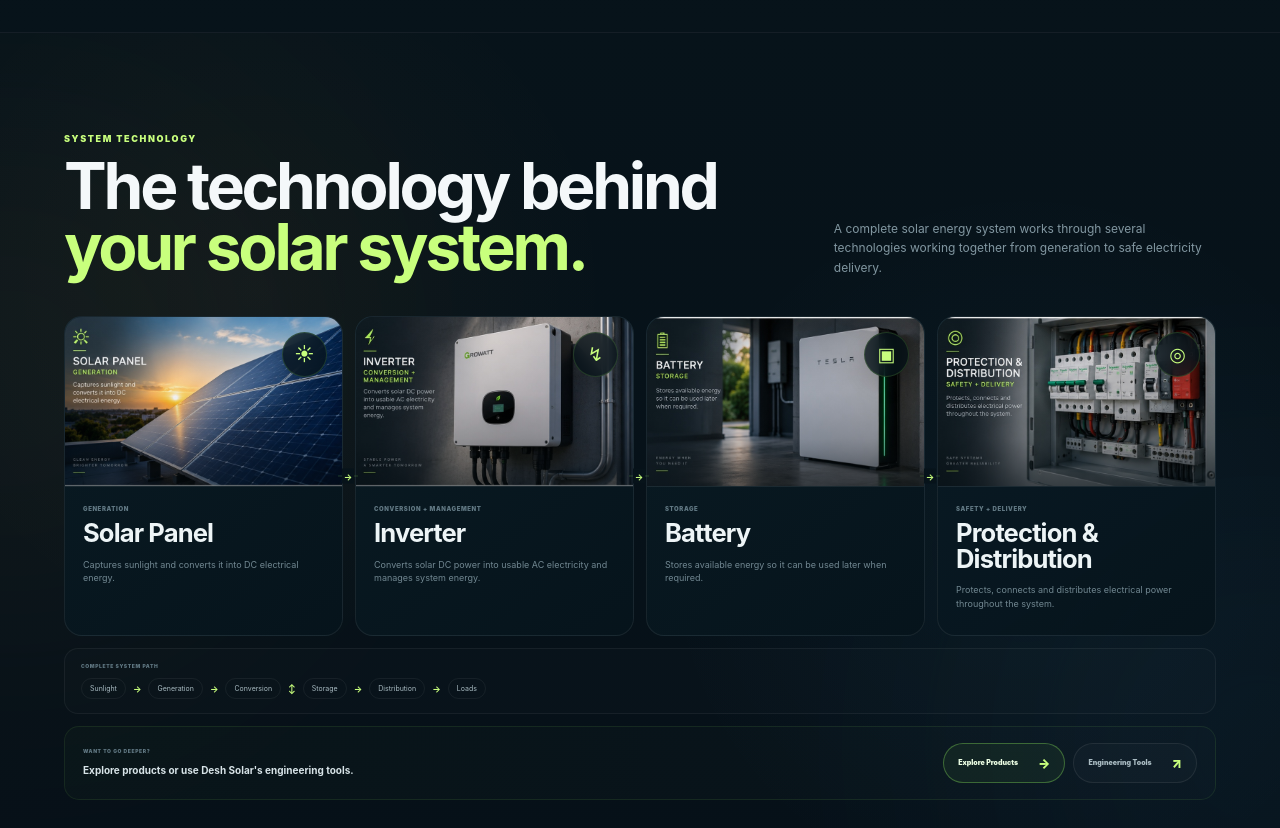
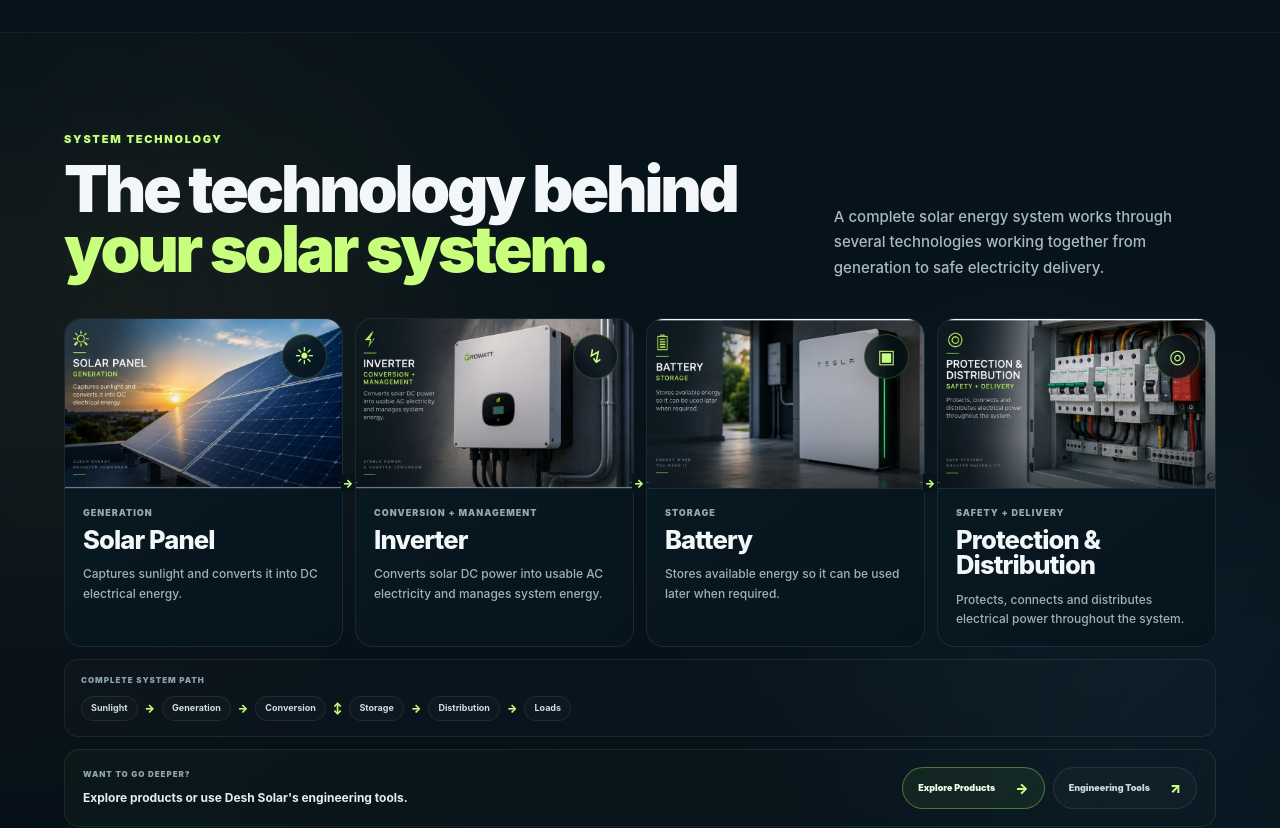
Before and after one commit to Sabrina-Sumona/Desh-solar-website-upgradation, a Next.js app: page / in a window 1280 px wide. Shown: the part 10520-11348 px from the top of the page. Built offline with nearby package versions, Linux system fonts and the light colour scheme.

Commit message:
style: improve technology stack readability

```diff
--- a/src/components/home/TechnologyStack.tsx
+++ b/src/components/home/TechnologyStack.tsx
@@ -26,7 +26,8 @@ const TECHNOLOGY_ITEMS: TechnologyItem[] = [
   {
     title: "Inverter",
     icon: "↯",
-    role: "Conversion + Management",
+    role:
+      "Conversion + Management",
     description:
       "Converts solar DC power into usable AC electricity and manages system energy.",
     image:
@@ -69,7 +70,6 @@ export default function TechnologyStack() {
       id="technology-stack"
     >
       <div className="technologyStackGlow technologyStackGlowOne" />
-
       <div className="technologyStackGlow technologyStackGlowTwo" />
 
       <div className="technologyStackInner">
@@ -133,9 +133,10 @@ export default function TechnologyStack() {
 
                     <div className="technologyCardMediaOverlay" />
 
-                    {/* TECHNOLOGY ICON */}
-
-                    <span className="technologyIcon">
+                    <span
+                      className="technologyIcon"
+                      aria-hidden="true"
+                    >
                       {item.icon}
                     </span>
                   </div>
@@ -162,7 +163,10 @@ export default function TechnologyStack() {
                 {index <
                   TECHNOLOGY_ITEMS.length -
                     1 && (
-                  <div className="technologyConnector">
+                  <div
+                    className="technologyConnector"
+                    aria-hidden="true"
+                  >
                     <span />
 
                     <b>
@@ -255,7 +259,7 @@ export default function TechnologyStack() {
             >
               Explore Products
 
-              <span>
+              <span aria-hidden="true">
                 →
               </span>
             </Link>
@@ -266,7 +270,7 @@ export default function TechnologyStack() {
             >
               Engineering Tools
 
-              <span>
+              <span aria-hidden="true">
                 ↗
               </span>
             </Link>
--- a/src/styles/home-technology-stack.css
+++ b/src/styles/home-technology-stack.css
@@ -8,7 +8,8 @@
   overflow: hidden;
 
   padding:
-    100px 5vw 95px;
+    100px 5vw
+    95px;
 
   border-bottom:
     1px solid
@@ -41,9 +42,13 @@
   z-index: 2;
 
   width:
-    min(1500px, 100%);
+    min(
+      1500px,
+      100%
+    );
 
-  margin: 0 auto;
+  margin:
+    0 auto;
 }
 
 /* =========================================================
@@ -106,18 +111,28 @@
   color:
     var(--green-2);
 
-  font-size: 9px;
+  font-size: 11px;
+
   font-weight: 900;
 
+  line-height: 1.2;
+
   letter-spacing:
-    0.18em;
+    0.16em;
 
   text-transform:
     uppercase;
+
+  text-shadow:
+    0 0 10px
+    rgba(145, 239, 91, 0.15);
 }
 
 .technologyStackHeader h2 {
   margin: 0;
+
+  color:
+    #f3f7f9;
 
   font-size:
     clamp(
@@ -125,6 +140,8 @@
       5vw,
       76px
     );
+
+  font-weight: 900;
 
   line-height: 0.95;
 
@@ -135,21 +152,27 @@
 .technologyStackHeader h2 span {
   color:
     var(--green-2);
+
+  text-shadow:
+    0 0 22px
+    rgba(145, 239, 91, 0.05);
 }
 
 .technologyStackHeaderCopy {
-  max-width: 440px;
+  max-width: 460px;
 }
 
 .technologyStackHeaderCopy p {
   margin: 0;
 
   color:
-    #8297a1;
+    #a7bac3;
 
-  font-size: 12px;
+  font-size: 15px;
 
-  line-height: 1.65;
+  font-weight: 500;
+
+  line-height: 1.7;
 }
 
 /* =========================================================
@@ -189,7 +212,7 @@
 
   border:
     1px solid
-    rgba(255, 255, 255, 0.07);
+    rgba(255, 255, 255, 0.08);
 
   border-radius: 18px;
 
@@ -200,10 +223,15 @@
       rgba(6, 20, 28, 0.98)
     );
 
+  box-shadow:
+    inset 0 1px 0
+    rgba(255, 255, 255, 0.018);
+
   transition:
     transform 0.25s ease,
     border-color 0.25s ease,
-    background 0.25s ease;
+    background 0.25s ease,
+    box-shadow 0.25s ease;
 }
 
 .technologyCard:hover {
@@ -211,7 +239,7 @@
     translateY(-4px);
 
   border-color:
-    rgba(145, 239, 91, 0.24);
+    rgba(145, 239, 91, 0.26);
 
   background:
     linear-gradient(
@@ -219,6 +247,12 @@
       rgba(12, 32, 40, 0.98),
       rgba(6, 21, 28, 0.99)
     );
+
+  box-shadow:
+    0 16px 34px
+    rgba(0, 0, 0, 0.17),
+    0 0 18px
+    rgba(145, 239, 91, 0.025);
 }
 
 /* =========================================================
@@ -231,13 +265,14 @@
   height: 170px;
 
   margin:
-    -18px -18px 18px;
+    -18px -18px
+    18px;
 
   overflow: hidden;
 
   border-bottom:
     1px solid
-    rgba(255, 255, 255, 0.06);
+    rgba(255, 255, 255, 0.07);
 
   background:
     rgba(255, 255, 255, 0.02);
@@ -248,21 +283,27 @@
 
   object-position: center;
 
+  filter:
+    brightness(1.03)
+    contrast(1.02);
+
   transition:
-    transform 0.45s ease;
+    transform 0.45s ease,
+    filter 0.45s ease;
 }
 
 .technologyCard:hover
 .technologyCardImage {
   transform:
     scale(1.035);
+
+  filter:
+    brightness(1.07)
+    contrast(1.03);
 }
 
 /* =========================================================
    IMAGE OVERLAY
-
-   Lighter at top so the text
-   already inside the image remains visible.
    ========================================================= */
 
 .technologyCardMediaOverlay {
@@ -273,13 +314,13 @@
   background:
     linear-gradient(
       180deg,
-      rgba(4, 13, 18, 0.01)
+      rgba(4, 13, 18, 0.005)
         0%,
-      rgba(4, 13, 18, 0.03)
-        45%,
-      rgba(4, 13, 18, 0.18)
-        72%,
-      rgba(4, 13, 18, 0.55)
+      rgba(4, 13, 18, 0.02)
+        42%,
+      rgba(4, 13, 18, 0.13)
+        70%,
+      rgba(4, 13, 18, 0.47)
         100%
     );
 
@@ -288,9 +329,6 @@
 
 /* =========================================================
    TECHNOLOGY ICON
-
-   Number badges removed.
-   Only one icon remains.
    ========================================================= */
 
 .technologyIcon {
@@ -310,7 +348,7 @@
 
   border:
     1px solid
-    rgba(145, 239, 91, 0.16);
+    rgba(145, 239, 91, 0.22);
 
   border-radius: 50%;
 
@@ -318,7 +356,7 @@
     var(--green-2);
 
   background:
-    rgba(5, 16, 23, 0.76);
+    rgba(5, 16, 23, 0.82);
 
   backdrop-filter:
     blur(8px);
@@ -330,7 +368,9 @@
 
   box-shadow:
     0 8px 22px
-    rgba(0, 0, 0, 0.15);
+    rgba(0, 0, 0, 0.15),
+    0 0 14px
+    rgba(145, 239, 91, 0.04);
 }
 
 /* =========================================================
@@ -349,14 +389,16 @@
   margin-bottom: 8px;
 
   color:
-    #617883;
+    #92a8b2;
 
-  font-size: 6px;
+  font-size: 9px;
 
   font-weight: 900;
 
+  line-height: 1.3;
+
   letter-spacing:
-    0.1em;
+    0.11em;
 
   text-transform:
     uppercase;
@@ -366,7 +408,7 @@
   margin: 0;
 
   color:
-    #edf4f6;
+    #f2f7f9;
 
   font-size:
     clamp(
@@ -374,6 +416,8 @@
       2vw,
       30px
     );
+
+  font-weight: 850;
 
   line-height: 1;
 
@@ -386,11 +430,13 @@
     12px 0 0;
 
   color:
-    #718791;
+    #9eb2bb;
 
-  font-size: 9px;
+  font-size: 12px;
 
-  line-height: 1.55;
+  font-weight: 500;
+
+  line-height: 1.6;
 }
 
 /* =========================================================
@@ -426,7 +472,11 @@
   height: 1px;
 
   background:
-    rgba(145, 239, 91, 0.2);
+    rgba(145, 239, 91, 0.28);
+
+  box-shadow:
+    0 0 7px
+    rgba(145, 239, 91, 0.08);
 }
 
 .technologyConnector b {
@@ -440,7 +490,9 @@
   background:
     #07131a;
 
-  font-size: 9px;
+  font-size: 11px;
+
+  font-weight: 900;
 }
 
 /* =========================================================
@@ -451,32 +503,37 @@
   margin-top: 12px;
 
   padding:
-    14px 16px;
+    15px 16px;
 
   border:
     1px solid
-    rgba(255, 255, 255, 0.055);
+    rgba(255, 255, 255, 0.07);
 
   border-radius: 14px;
 
   background:
-    rgba(255, 255, 255, 0.012);
+    rgba(255, 255, 255, 0.014);
 }
 
 .technologySystemPath > small {
   display: block;
 
-  margin-bottom: 9px;
+  margin-bottom: 10px;
 
   color:
-    #5f7681;
+    #8ca2ac;
 
-  font-size: 5px;
+  font-size: 8px;
 
   font-weight: 900;
 
+  line-height: 1.3;
+
   letter-spacing:
     0.12em;
+
+  text-transform:
+    uppercase;
 }
 
 .technologySystemPath > div {
@@ -491,25 +548,38 @@
 
 .technologySystemPath span {
   padding:
-    5px 8px;
+    6px 9px;
 
   border:
     1px solid
-    rgba(255, 255, 255, 0.055);
+    rgba(255, 255, 255, 0.075);
 
   border-radius: 999px;
 
   color:
-    #a9bbc2;
+    #d0dde2;
 
-  font-size: 7px;
+  background:
+    rgba(255, 255, 255, 0.018);
+
+  font-size: 9px;
+
+  font-weight: 700;
+
+  line-height: 1.2;
 }
 
 .technologySystemPath b {
   color:
     var(--green-2);
 
-  font-size: 9px;
+  font-size: 11px;
+
+  font-weight: 900;
+
+  text-shadow:
+    0 0 8px
+    rgba(145, 239, 91, 0.12);
 }
 
 /* =========================================================
@@ -529,45 +599,52 @@
   margin-top: 12px;
 
   padding:
-    16px 18px;
+    17px 18px;
 
   border:
     1px solid
-    rgba(145, 239, 91, 0.09);
+    rgba(145, 239, 91, 0.12);
 
   border-radius: 15px;
 
   background:
     linear-gradient(
       90deg,
-      rgba(145, 239, 91, 0.025),
-      rgba(255, 255, 255, 0.01)
+      rgba(145, 239, 91, 0.032),
+      rgba(255, 255, 255, 0.012)
     );
 }
 
 .technologyStackFooter small {
   display: block;
 
-  margin-bottom: 4px;
+  margin-bottom: 6px;
 
   color:
-    #617883;
+    #8ea4ae;
 
-  font-size: 5px;
+  font-size: 8px;
 
   font-weight: 900;
 
+  line-height: 1.3;
+
   letter-spacing:
     0.12em;
+
+  text-transform:
+    uppercase;
 }
 
 .technologyStackFooter strong {
   color:
-    #d8e4e8;
+    #e5edf0;
 
-  font-size: 10px;
+  font-size: 12px;
 
   font-weight: 750;
+
+  line-height: 1.45;
 }
 
 /* =========================================================
@@ -584,7 +661,7 @@
 
 .technologyPrimaryAction,
 .technologySecondaryAction {
-  min-height: 40px;
+  min-height: 42px;
 
   display:
     inline-flex;
@@ -597,11 +674,11 @@
   gap: 20px;
 
   padding:
-    0 14px;
+    0 15px;
 
   border-radius: 999px;
 
-  font-size: 7px;
+  font-size: 9px;
 
   font-weight: 900;
 
@@ -610,31 +687,37 @@
   transition:
     transform 0.2s ease,
     border-color 0.2s ease,
-    background 0.2s ease;
+    background 0.2s ease,
+    box-shadow 0.2s ease,
+    color 0.2s ease;
 }
 
 .technologyPrimaryAction {
   border:
     1px solid
-    rgba(145, 239, 91, 0.34);
+    rgba(145, 239, 91, 0.42);
 
   color:
-    #edffe4;
+    #f3ffeD;
 
   background:
-    rgba(145, 239, 91, 0.055);
+    rgba(145, 239, 91, 0.065);
+
+  box-shadow:
+    inset 0 0 14px
+    rgba(145, 239, 91, 0.025);
 }
 
 .technologySecondaryAction {
   border:
     1px solid
-    rgba(255, 255, 255, 0.075);
+    rgba(255, 255, 255, 0.095);
 
   color:
-    #a9bbc2;
+    #cad8dd;
 
   background:
-    rgba(255, 255, 255, 0.018);
+    rgba(255, 255, 255, 0.022);
 }
 
 .technologyPrimaryAction:hover,
@@ -645,15 +728,22 @@
 
 .technologyPrimaryAction:hover {
   border-color:
-    rgba(145, 239, 91, 0.65);
+    rgba(145, 239, 91, 0.7);
 
   background:
-    rgba(145, 239, 91, 0.1);
+    rgba(145, 239, 91, 0.11);
+
+  box-shadow:
+    0 0 18px
+    rgba(145, 239, 91, 0.05);
 }
 
 .technologySecondaryAction:hover {
   border-color:
-    rgba(145, 239, 91, 0.24);
+    rgba(145, 239, 91, 0.28);
+
+  color:
+    #f0f6f8;
 }
 
 .technologyPrimaryAction span,
@@ -661,16 +751,14 @@
   color:
     var(--green-2);
 
-  font-size: 13px;
+  font-size: 14px;
 }
 
 /* =========================================================
    LAPTOP
    ========================================================= */
 
-@media (
-  max-width: 1100px
-) {
+@media (max-width: 1100px) {
   .technologyStackFlow {
     grid-template-columns:
       repeat(
@@ -688,9 +776,7 @@
    TABLET
    ========================================================= */
 
-@media (
-  max-width: 900px
-) {
+@media (max-width: 900px) {
   .technologyStackHeader {
     grid-template-columns:
       1fr;
@@ -698,12 +784,16 @@
     gap: 18px;
   }
 
+  .technologyStackHeaderCopy {
+    max-width: 650px;
+  }
+
   .technologyStackFooter {
     display: block;
   }
 
   .technologyStackActions {
-    margin-top: 14px;
+    margin-top: 15px;
   }
 }
 
@@ -711,12 +801,11 @@
    MOBILE
    ========================================================= */
 
-@media (
-  max-width: 720px
-) {
+@media (max-width: 720px) {
   .technologyStack {
     padding:
-      75px 5vw 65px;
+      75px 5vw
+      65px;
   }
 
   .technologyStackHeader h2 {
@@ -726,6 +815,10 @@
         13vw,
         60px
       );
+  }
+
+  .technologyStackHeaderCopy p {
+    font-size: 14px;
   }
 
   .technologyStackFlow {
@@ -741,6 +834,26 @@
     height: 180px;
   }
 
+  .technologyCardBody small {
+    font-size: 9px;
+  }
+
+  .technologyCardBody p {
+    font-size: 12px;
+  }
+
+  .technologySystemPath > small {
+    font-size: 8px;
+  }
+
+  .technologySystemPath span {
+    font-size: 9px;
+  }
+
+  .technologyStackFooter strong {
+    font-size: 12px;
+  }
+
   .technologyStackActions {
     flex-direction: column;
 
@@ -750,6 +863,34 @@
   .technologyPrimaryAction,
   .technologySecondaryAction {
     width: 100%;
+
+    font-size: 10px;
+  }
+}
+
+/* =========================================================
+   SMALL MOBILE
+   ========================================================= */
+
+@media (max-width: 420px) {
+  .technologyCardBody h3 {
+    font-size: 23px;
+  }
+
+  .technologyCardBody p {
+    font-size: 11px;
+  }
+
+  .technologySystemPath {
+    padding:
+      14px 13px;
+  }
+
+  .technologySystemPath span {
+    padding:
+      6px 8px;
+
+    font-size: 8px;
   }
 }
 
@@ -757,10 +898,7 @@
    REDUCED MOTION
    ========================================================= */
 
-@media (
-  prefers-reduced-motion:
-  reduce
-) {
+@media (prefers-reduced-motion: reduce) {
   .technologyCard,
   .technologyCardImage,
   .technologyPrimaryAction,
```
